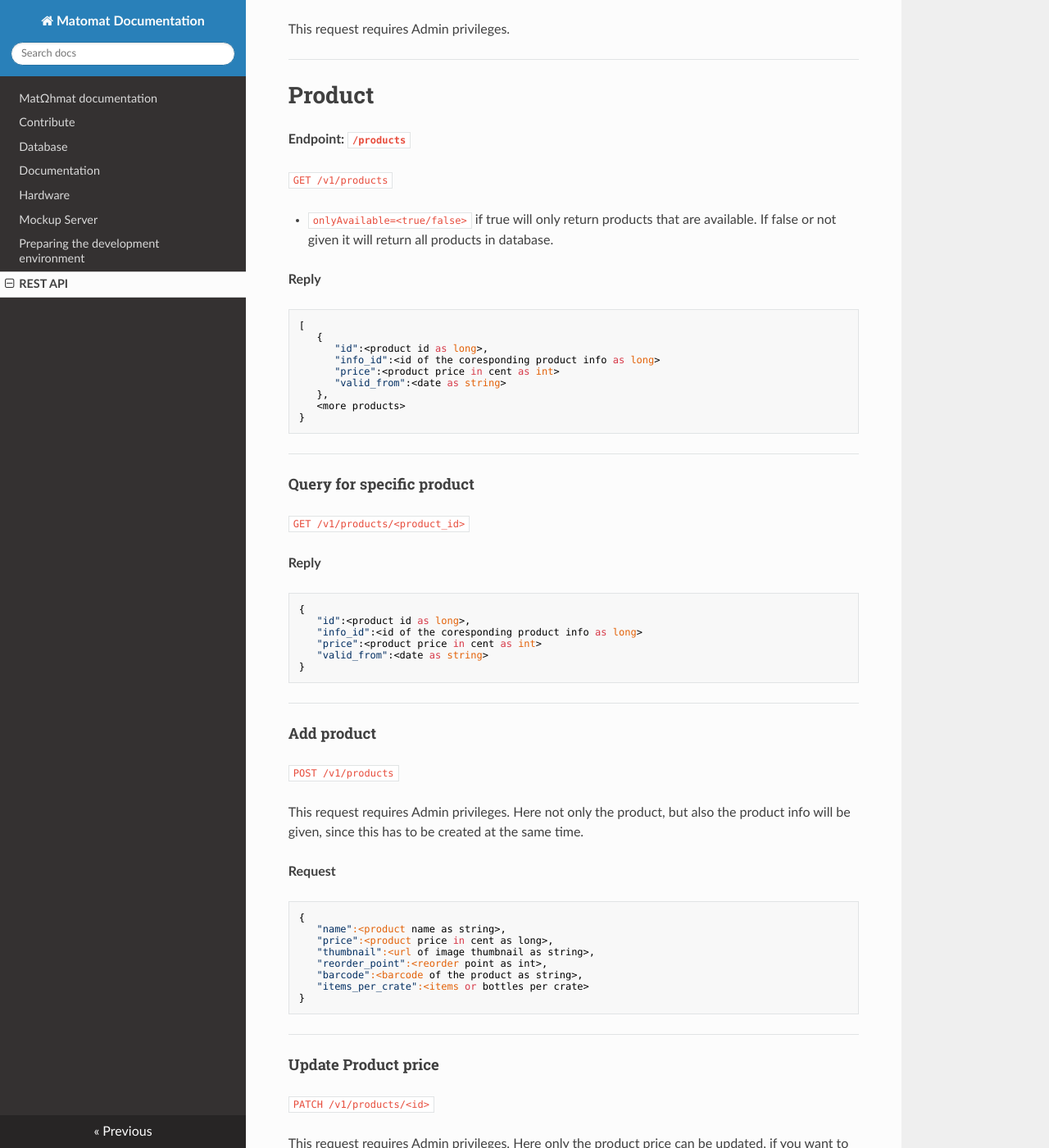
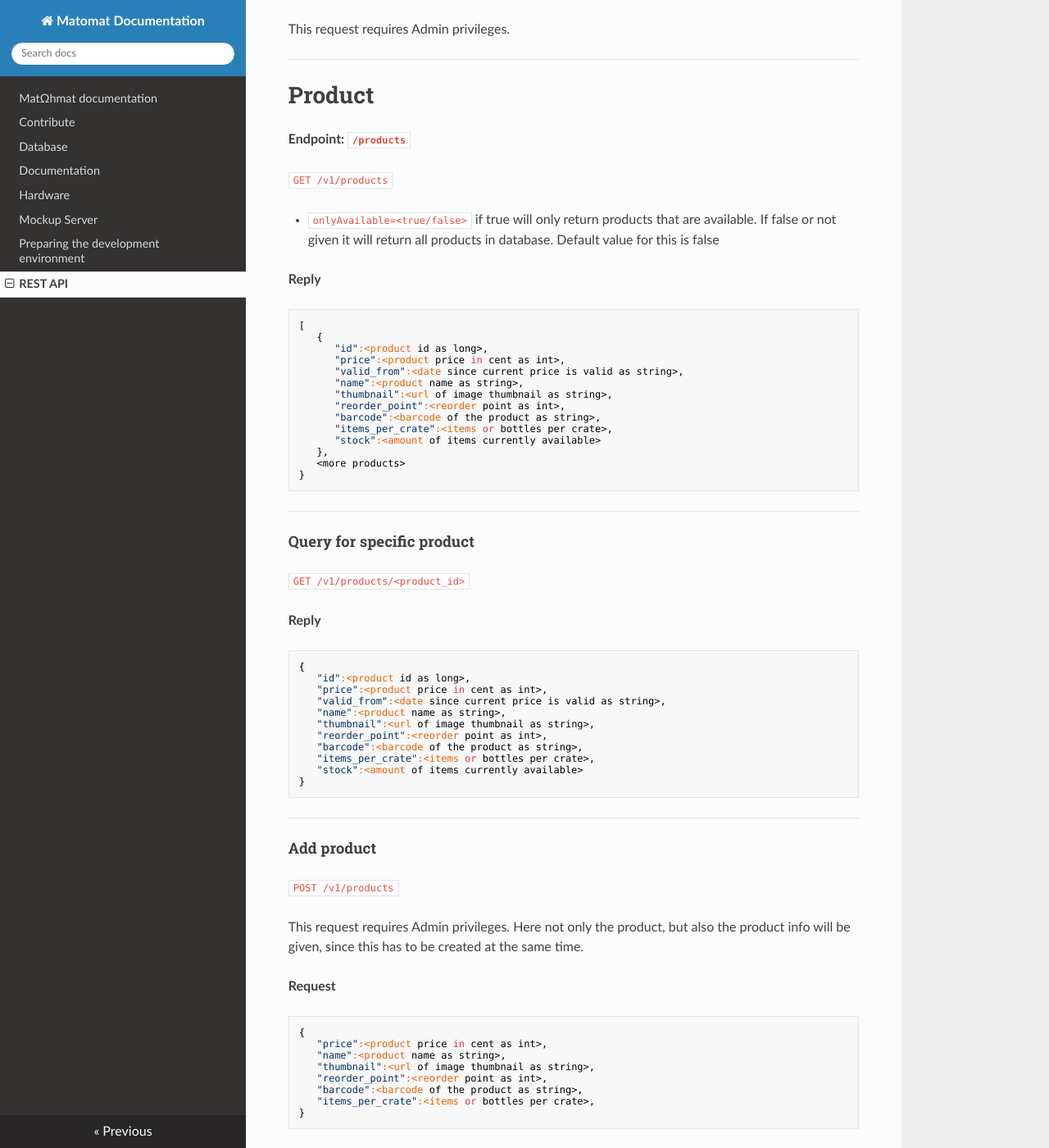
Before and after one commit to FSIN-ohm/Matomat-Documentation, an MkDocs documentation site: the page built from docs/rest_api.md, in a window 1280 px wide and 1400 px high, scrolled down 5437 px. Shown: the whole window at 82% size. Built offline with MkDocs 1.6.1, drawn with Linux system fonts in a browser that asks for light colours; nearby versions of some CDN libraries; some of the changed text lies outside the part shown.

Commit message:
update product endpoint

````diff
--- a/docs/rest_api.md
+++ b/docs/rest_api.md
@@ -259,15 +259,21 @@
 `GET /v1/products`
 
 - `onlyAvailable=<true/false>` if true will only return products that are available. If false or not given it will return all products in database.
+  Default value for this is false
 
 __Reply__
 ```
 [
    {
       "id":<product id as long>,
-      "info_id":<id of the coresponding product info as long>
-      "price":<product price in cent as int>
-      "valid_from":<date as string>
+      "price":<product price in cent as int>,
+      "valid_from":<date since current price is valid as string>,
+      "name":<product name as string>,
+      "thumbnail":<url of image thumbnail as string>,
+      "reorder_point":<reorder point as int>,
+      "barcode":<barcode of the product as string>,
+      "items_per_crate":<items or bottles per crate>,
+      "stock":<amount of items currently available>
    },
    <more products>
 }
@@ -282,9 +288,14 @@
 ```
 {
    "id":<product id as long>,
-   "info_id":<id of the coresponding product info as long>
-   "price":<product price in cent as int>
-   "valid_from":<date as string>
+   "price":<product price in cent as int>,
+   "valid_from":<date since current price is valid as string>,
+   "name":<product name as string>,
+   "thumbnail":<url of image thumbnail as string>,
+   "reorder_point":<reorder point as int>,
+   "barcode":<barcode of the product as string>,
+   "items_per_crate":<items or bottles per crate>,
+   "stock":<amount of items currently available>
 }
 ```
 
@@ -301,67 +312,27 @@
 
 ```
 {
+   "price":<product price in cent as int>,
    "name":<product name as string>,
-   "price":<product price in cent as long>,
    "thumbnail":<url of image thumbnail as string>,
    "reorder_point":<reorder point as int>,
    "barcode":<barcode of the product as string>,
-   "items_per_crate":<items or bottles per crate>
+   "items_per_crate":<items or bottles per crate>,
 }
 ```
 ----
 
-#### Update Product price
+#### Update Product
 
 `PATCH /v1/products/<id>`
 
 This request requires Admin privileges.
-Here only the product price can be updated, if you want to update the product info
-you have to use a PATCH on the `/v1/product_info` endpoint.
 
 __Request__
 
 ```
 {
-   "price":<product price in cent as long>
-}
-```
-----
-
-
-# Product info
-
-__Endpoint: `/product_infos`__
-
-#### Query all product infos
-
-`GET /v1/product_infos`
-
-__Reply__
-```
-[
-   {
-       "id":<product info id as long>,
-       "name":<product name as string>,
-       "thumbnail":<url of image thumbnail as string>,
-       "reorder_point":<reorder point as int>,
-       "barcode":<barcode of the product as string>,
-       "is_available":<is available as boolean>,
-       "items_per_crate":<items or bottles per crate>
-   },
-   <more product infos>
-}
-```
-
-----
-#### Query specific product info
-
-`GET /v1/product_infos/<id>`
-
-__Reply__
-```
-{
-   "id":<product info id as long>,
+   "price":<product price in cent as long>,
    "name":<product name as string>,
    "thumbnail":<url of image thumbnail as string>,
    "reorder_point":<reorder point as int>,
@@ -372,21 +343,6 @@
 ```
 
 ----
-#### Update existing product info
-
-`PATCH /v1/product_infos/<product info id>`
-
-__Request__
-```
-{
-   "name":<product name as string>,
-   "thumbnail":<url of image thumbnail as string>,
-   "reorder_point":<reorder point as int>,
-   "barcode":<barcode of the product as string>,
-   "is_available":<is available as boolean>,
-   "items_per_crate":<items or bottles per crate>
-}
-```
 
 # Transaction
 
````
